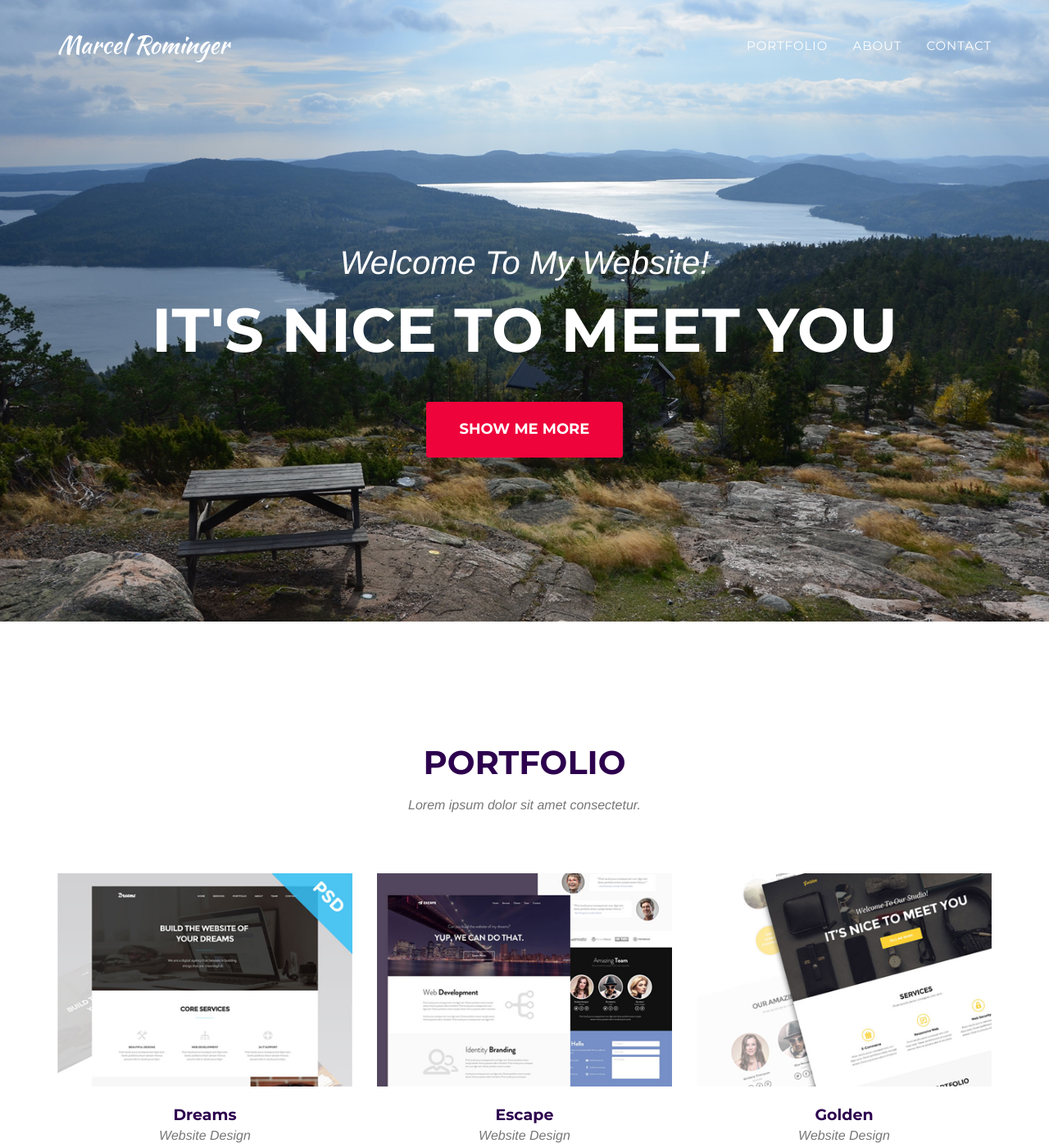
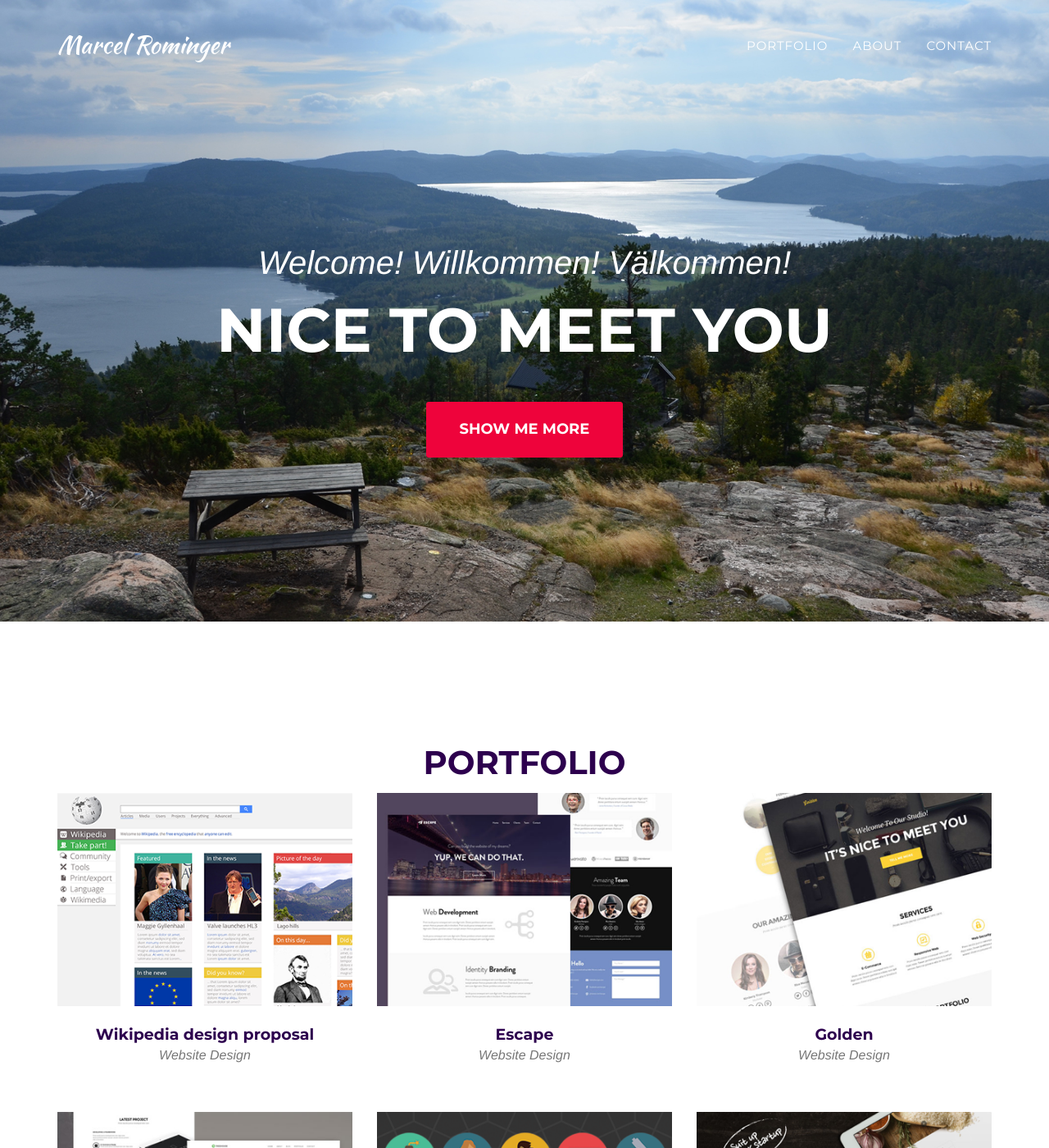
Before and after one commit to marororom/marororom.github.io, a Jekyll site: the page built from index.html, in a window 1280 px wide and 1400 px high. Shown: the whole window at 82% size. Built offline with Jekyll 4.4.1, drawn with Linux system fonts in a browser that asks for light colours; some web fonts are replaced.

Commit message:
Wikipedia thumbnail added

```diff
--- a/_includes/header.html
+++ b/_includes/header.html
@@ -44,8 +44,8 @@
     <header>
         <div class="container">
             <div class="intro-text">
-                <div class="intro-lead-in">Welcome To My Website!</div>
-                <div class="intro-heading">It's Nice To Meet You</div>
+                <div class="intro-lead-in">Welcome! Willkommen! Välkommen!</div>
+                <div class="intro-heading">Nice To Meet You</div>
                 <a href="#portfolio" class="page-scroll btn btn-xl">Show Me More</a>
             </div>
         </div>
--- a/_includes/portfolio_grid.html
+++ b/_includes/portfolio_grid.html
@@ -4,7 +4,6 @@
             <div class="row">
                 <div class="col-lg-12 text-center">
                     <h2 class="section-heading">Portfolio</h2>
-                    <h3 class="section-subheading text-muted">Lorem ipsum dolor sit amet consectetur.</h3>
                 </div>
             </div>
             <div class="row">
--- a/_posts/2014-07-18-project-1.markdown
+++ b/_posts/2014-07-18-project-1.markdown
@@ -1,11 +1,11 @@
 ---
-title: Dreams
+title: Wikipedia design proposal
 subtitle: Website Design
 layout: default
 modal-id: 1
 date: 2014-07-18
 img: dreams.png
-thumbnail: dreams-thumbnail.png
+thumbnail: wikipedia-thumbnail.png
 alt: image-alt
 project-date: April 2014
 client: Start Bootstrap
```
Also changed, not shown: img/portfolio/wikipedia-thumbnail.png (added), 1 other file.
